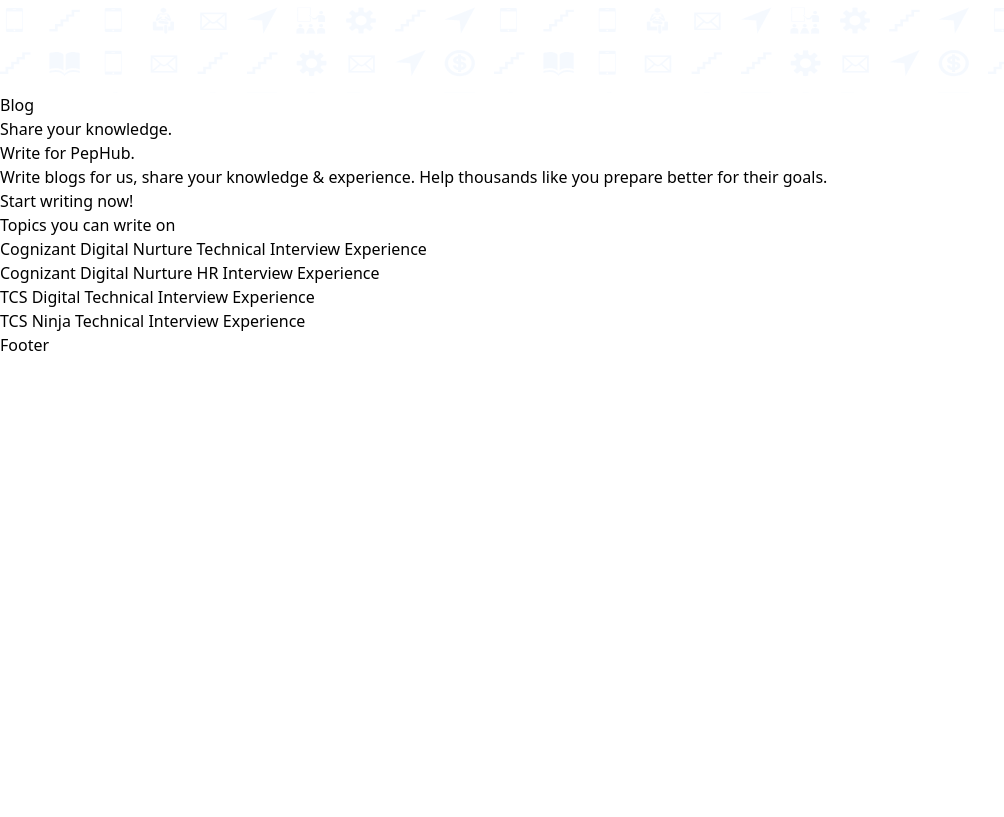
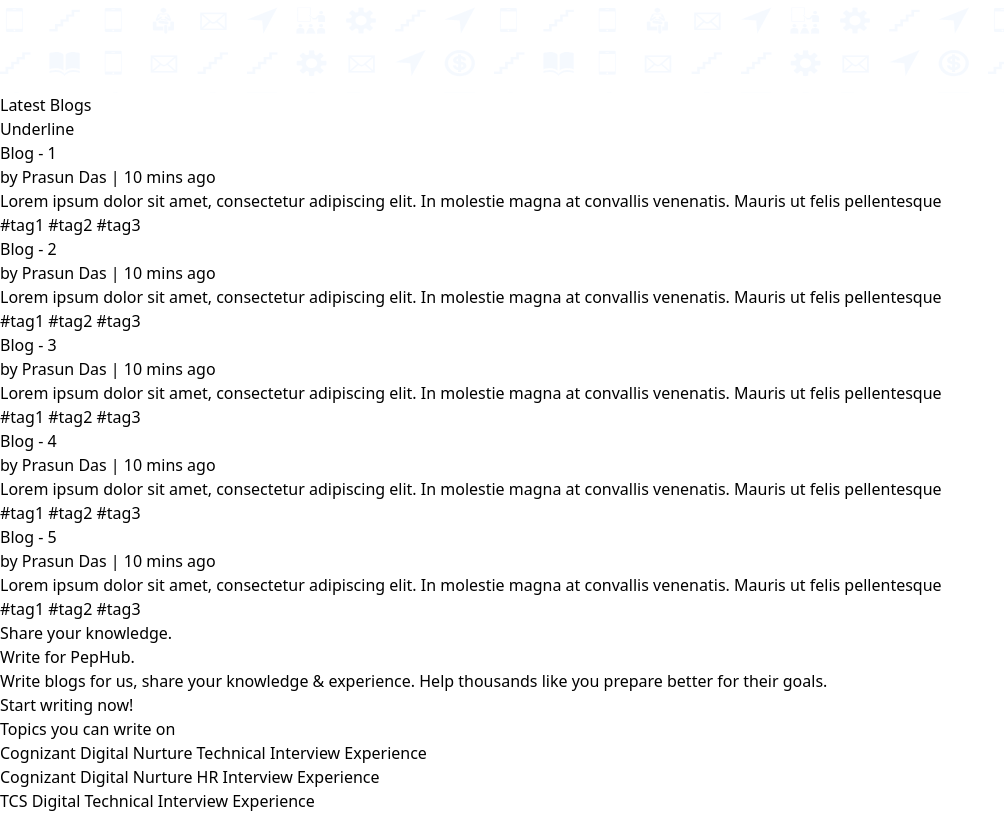
Before and after one commit to rohitroy-github/spyder-pephub, a React (Vite) app: page / in a window 1280 px wide. Shown: the part 651-1468 px from the top of the page, without its empty margins (0-1004 px from the left). Before the commit the page ends 1008 px from the top, so only its background shows below. Built offline with nearby package versions, Linux system fonts and the light colour scheme.

Commit message:
Blog section structured !

```diff
--- a/src/components/Blog.jsx
+++ b/src/components/Blog.jsx
@@ -1,7 +1,22 @@
 import React from "react";
 
+import {BlogData} from "../constants";
+import BlogCard from "./BlogCard";
+
 const Blog = () => {
-  return <div>Blog</div>;
+  return (
+    <>
+      <div>
+        <p>Latest Blogs</p>
+        <div>Underline</div>
+      </div>
+      <div>
+        {BlogData.map((blog) => (
+          <BlogCard key={blog.id} {...blog} />
+        ))}
+      </div>
+    </>
+  );
 };
 
 export default Blog;
--- /dev/null
+++ b/src/components/BlogCard.jsx
@@ -0,0 +1,19 @@
+import React from "react";
+
+const BlogCard = ({heading, paragraph1, paragraph2, tags}) => {
+  return (
+    <>
+      <div>
+        <img></img>
+      </div>
+      <div>
+        <p>{heading}</p>
+        <p>{paragraph1}</p>
+        <p>{paragraph2}</p>
+        <p>{tags}</p>
+      </div>
+    </>
+  );
+};
+
+export default BlogCard;
--- a/src/constants/index.js
+++ b/src/constants/index.js
@@ -15,25 +15,48 @@
   star,
 } from "../assets";
 
-export const navLinks = [
+export const BlogData = [
   {
-    id: "home",
-    title: "Home",
+    id: "blog-1",
+    heading: "Blog - 1",
+    paragraph1: "by Prasun Das | 10 mins ago",
+    paragraph2:
+      "Lorem ipsum dolor sit amet, consectetur adipiscing elit. In molestie magna at convallis venenatis. Mauris ut felis pellentesque",
+    tags: "#tag1  #tag2  #tag3",
   },
   {
-    id: "features",
-    title: "Features",
+    id: "blog-2",
+    heading: "Blog - 2",
+    paragraph1: "by Prasun Das | 10 mins ago",
+    paragraph2:
+      "Lorem ipsum dolor sit amet, consectetur adipiscing elit. In molestie magna at convallis venenatis. Mauris ut felis pellentesque",
+    tags: "#tag1  #tag2  #tag3",
   },
   {
-    id: "product",
-    title: "Product",
+    id: "blog-3",
+    heading: "Blog - 3",
+    paragraph1: "by Prasun Das | 10 mins ago",
+    paragraph2:
+      "Lorem ipsum dolor sit amet, consectetur adipiscing elit. In molestie magna at convallis venenatis. Mauris ut felis pellentesque",
+    tags: "#tag1  #tag2  #tag3",
   },
   {
-    id: "clients",
-    title: "Clients",
+    id: "blog-4",
+    heading: "Blog - 4",
+    paragraph1: "by Prasun Das | 10 mins ago",
+    paragraph2:
+      "Lorem ipsum dolor sit amet, consectetur adipiscing elit. In molestie magna at convallis venenatis. Mauris ut felis pellentesque",
+    tags: "#tag1  #tag2  #tag3",
+  },
+  {
+    id: "blog-5",
+    heading: "Blog - 5",
+    paragraph1: "by Prasun Das | 10 mins ago",
+    paragraph2:
+      "Lorem ipsum dolor sit amet, consectetur adipiscing elit. In molestie magna at convallis venenatis. Mauris ut felis pellentesque",
+    tags: "#tag1  #tag2  #tag3",
   },
 ];
-
 export const features = [
   {
     id: "feature-1",
@@ -55,51 +78,6 @@
     title: "Balance Transfer",
     content:
       "A balance transfer credit card can save you a lot of money in interest charges.",
-  },
-];
-
-export const feedback = [
-  {
-    id: "feedback-1",
-    content:
-      "Money is only a tool. It will take you wherever you wish, but it will not replace you as the driver.",
-    name: "Herman Jensen",
-    title: "Founder & Leader",
-    img: people01,
-  },
-  {
-    id: "feedback-2",
-    content:
-      "Money makes your life easier. If you're lucky to have it, you're lucky.",
-    name: "Steve Mark",
-    title: "Founder & Leader",
-    img: people02,
-  },
-  {
-    id: "feedback-3",
-    content:
-      "It is usually people in the money business, finance, and international trade that are really rich.",
-    name: "Kenn Gallagher",
-    title: "Founder & Leader",
-    img: people03,
-  },
-];
-
-export const stats = [
-  {
-    id: "stats-1",
-    title: "User Active",
-    value: "3800+",
-  },
-  {
-    id: "stats-2",
-    title: "Trusted by Company",
-    value: "230+",
-  },
-  {
-    id: "stats-3",
-    title: "Transaction",
-    value: "$230M+",
   },
 ];
 
```
